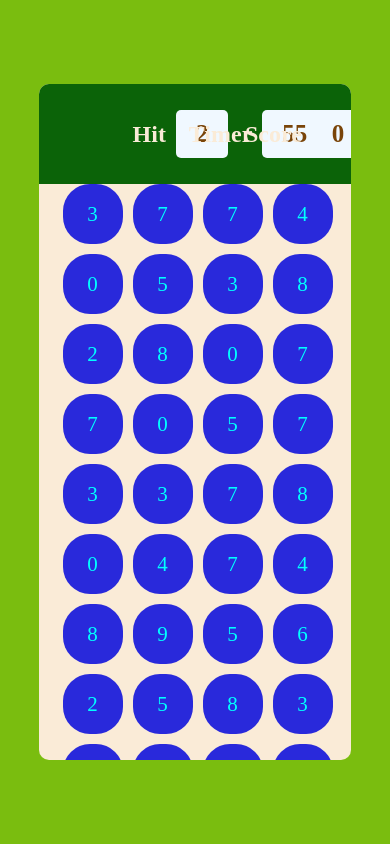
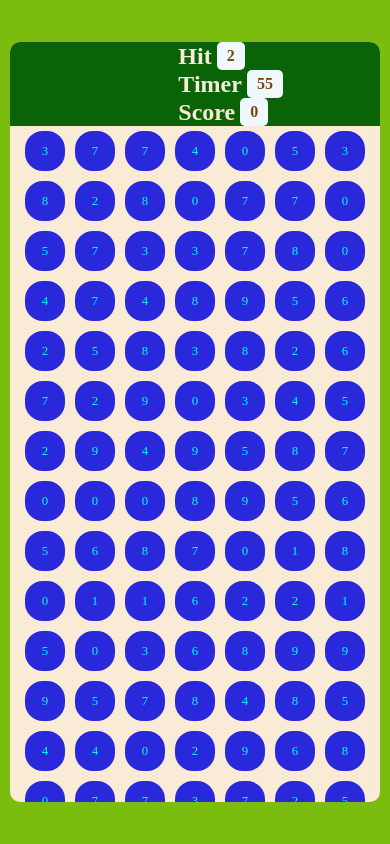
Before and after one commit to Subh-2005/Bubble_game_project, a plain HTML site: page index.html in a window 390 px wide. Drawn offline with Linux system fonts and the light colour scheme.

Commit message:
Updated bg.css to make it responsive

```diff
--- a/bg.css
+++ b/bg.css
@@ -24,10 +24,9 @@ html,body{
     border-radius: 10px;
 }
 #ptop{
-    padding: 0px 30%;
+    padding: 0px 5%;
+    display: flex;
     align-items: center;
-
-    display: flex;
     justify-content: space-between;
     color: antiquewhite;
     width: 100%;
@@ -41,25 +40,25 @@ html,body{
     border-radius: 5px;
     color: rgb(121, 68, 9);
      font-weight: 600;
-     font-size: 25px;
+     font-size: 1.5rem;
 
 }
 .elem{
 width: 10%;
 display: flex ;
 align-items: center;
-gap: 10px;
+gap: 5px;
 }
 #pbtm{
     display: flex;
     justify-content: center;
     align-items: center;
     flex-wrap: wrap;
-    font-size: 50px;
+    font-size: 2rem;
     gap: 10px;
     width:100%;
     height: calc(100%-100px);
-    padding: 0px 0px 0px 5px;
+    padding: 5px;
 }
 .bubble{
     width:60px;
@@ -67,13 +66,46 @@ gap: 10px;
     background-color: rgb(41, 41, 219);
     border-radius: 45%;
     color: aqua;
-    font-size: 21px;
+    font-size: 1rem;
     display: flex;
-    flex-wrap: wrap;
-    align-items: center;
+/*     flex-wrap: wrap;
+ */    align-items: center;
     justify-content: center;
 }
 .bubble:hover{
     cursor: pointer;
     background-color: rgb(155, 114, 68);
 }
+@media (max-width: 1024px) {
+    #panel {
+        width: 90%;
+        height: 85%;
+    }
+    #ptop {
+        flex-direction: column; /* Stack elements */
+        height: auto;
+    }
+    .box {
+        font-size: 1.2rem; /* Adjust text size for tablets */
+        padding: 5px 10px;
+    }
+    .bubble {
+        width: 50px;
+        height: 50px;
+    }
+}
+
+@media (max-width: 768px) {
+    #panel {
+        width: 95%;
+        height: 90%;
+    }
+    .box {
+        font-size: 1rem;
+    }
+    .bubble {
+        width: 40px;
+        height: 40px;
+        font-size: 0.8rem;
+    }
+}
```
